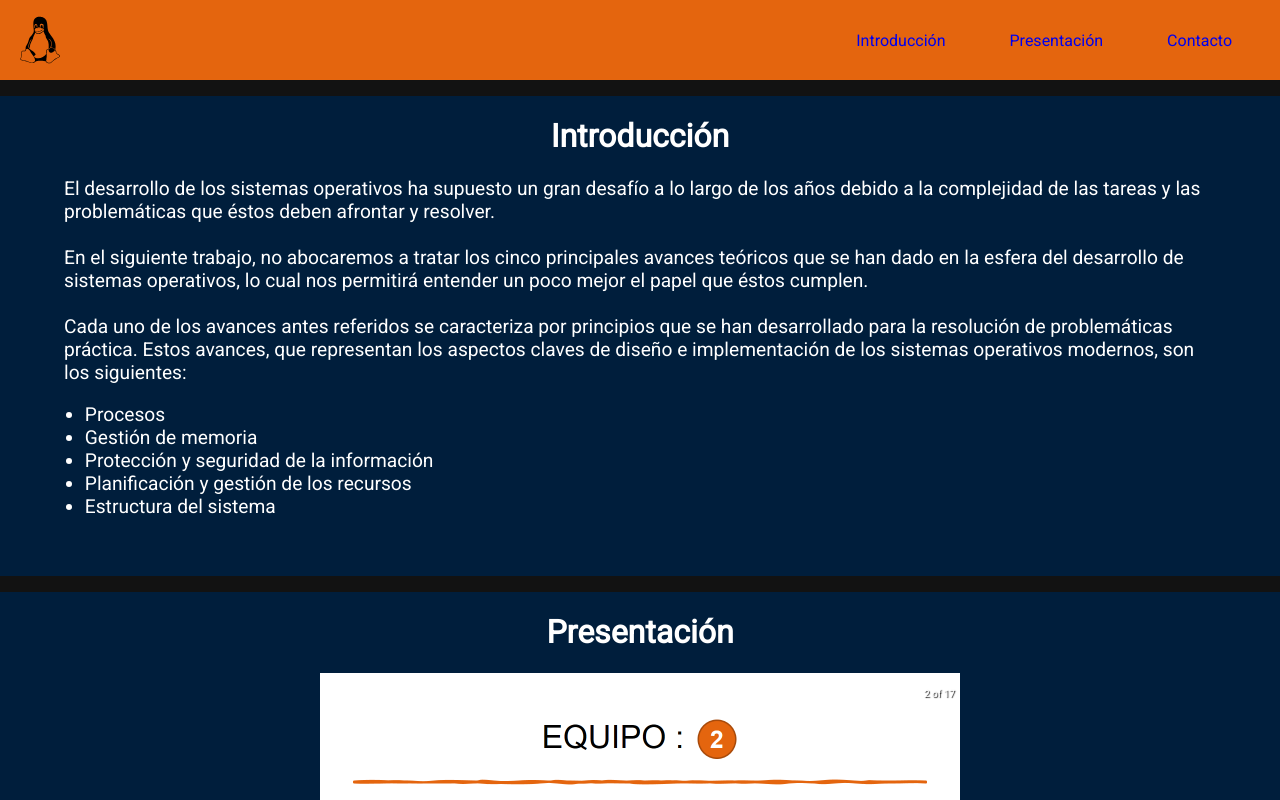
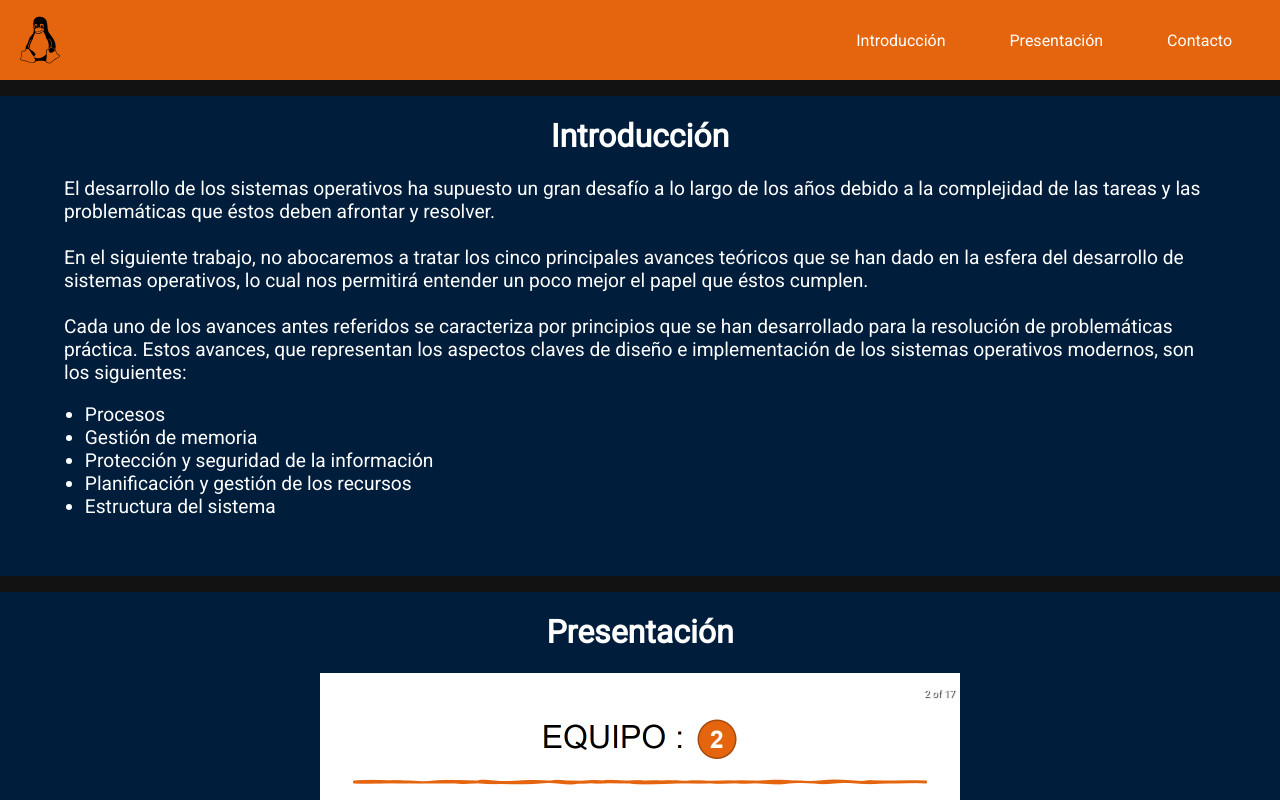
Before and after one commit to Juane003/ayso, a React (Vite) app: page / in a window 1280 px wide. Shown: the top 800 px of the page. Built offline with nearby package versions, Linux system fonts and the light colour scheme.

Commit message:
changed link font colors

```diff
--- a/src/index.css
+++ b/src/index.css
@@ -1,5 +1,9 @@
 html {
     scroll-behavior: smooth;
+}
+
+a {
+    color: white;
 }
 
 .separator {
```
